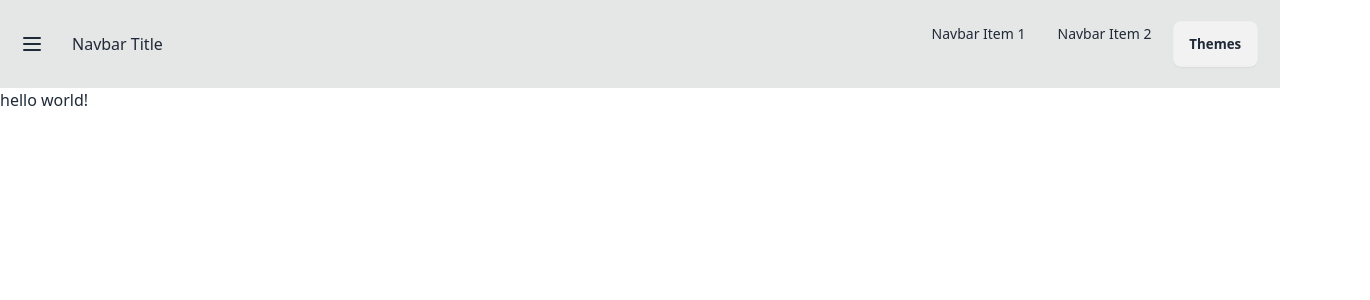
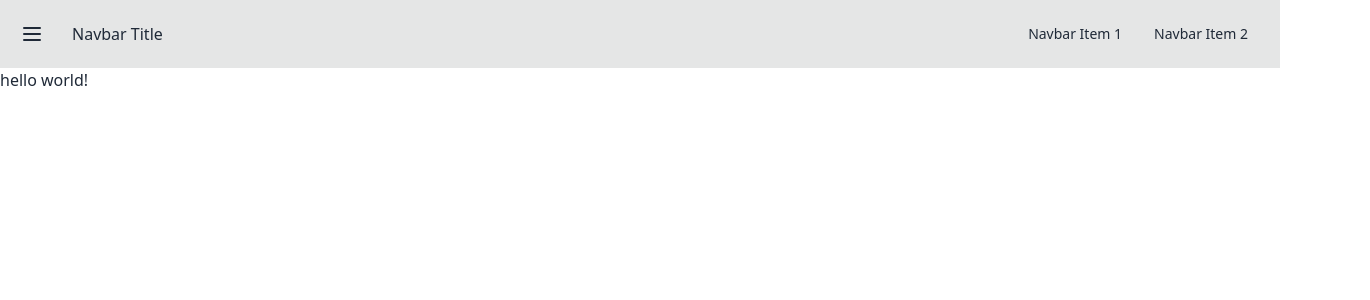
Before and after one commit to yuutaro/next.js-blog-tutorial2, a Next.js app: page / in a window 1280 px wide. Shown: the top 300 px of the page, 1370 px wide, since content can reach past the window. Built offline with nearby package versions, Linux system fonts and the light colour scheme.

Commit message:
ThemeChanger位置変更

```diff
--- a/src/components/Header.tsx
+++ b/src/components/Header.tsx
@@ -24,7 +24,6 @@ export default function Header({ children }: HeaderProps): React.ReactElement {
                 {/* Navbar menu content here */}
                 <li><a>Navbar Item 1</a></li>
                 <li><a>Navbar Item 2</a></li>
-                <ThemeChanger />
               </ul>
             </div>
           </div>
@@ -35,6 +34,7 @@ export default function Header({ children }: HeaderProps): React.ReactElement {
           <label htmlFor="my-drawer-3" aria-label="close sidebar" className="drawer-overlay"></label>
           <ul className="menu p-4 w-80 min-h-full bg-base-200">
             {/* Sidebar content here */}
+            <ThemeChanger />
             <li><a>Sidebar Item 1</a></li>
             <li><a>Sidebar Item 2</a></li>
           </ul>
```
